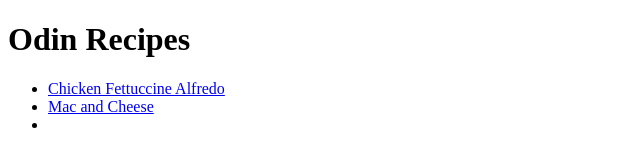
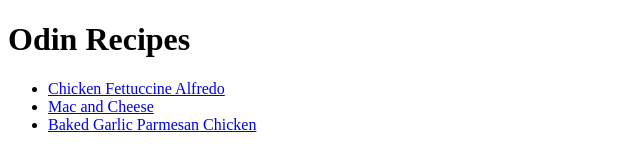
Before and after one commit to katrf/odin-recipes, a plain HTML site: page index.html in a window 1280 px wide. Shown: the whole page, without its empty margins (0-640 px from the left). Drawn offline with Linux system fonts and the light colour scheme.

Commit message:
Add baked garlic parmesan chicken to the list of recipes

```diff
--- a/index.html
+++ b/index.html
@@ -13,7 +13,11 @@
         <a href="recipes/chicken-alfredo.html">Chicken Fettuccine Alfredo</a>
       </li>
       <li><a href="recipes/mac-and-cheese.html">Mac and Cheese</a></li>
-      <li></li>
+      <li>
+        <a href="recipes/parmesan-chicken.html"
+          >Baked Garlic Parmesan Chicken</a
+        >
+      </li>
     </ul>
   </body>
 </html>
```
